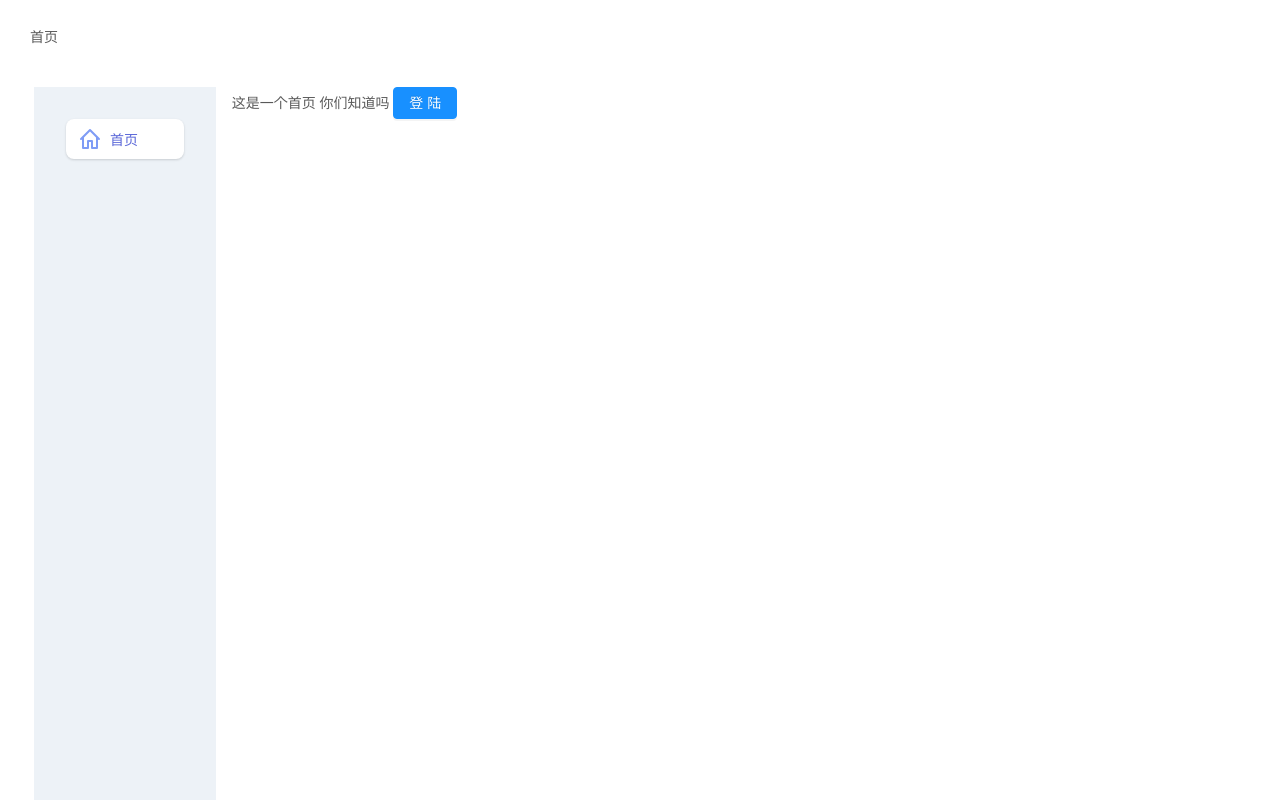
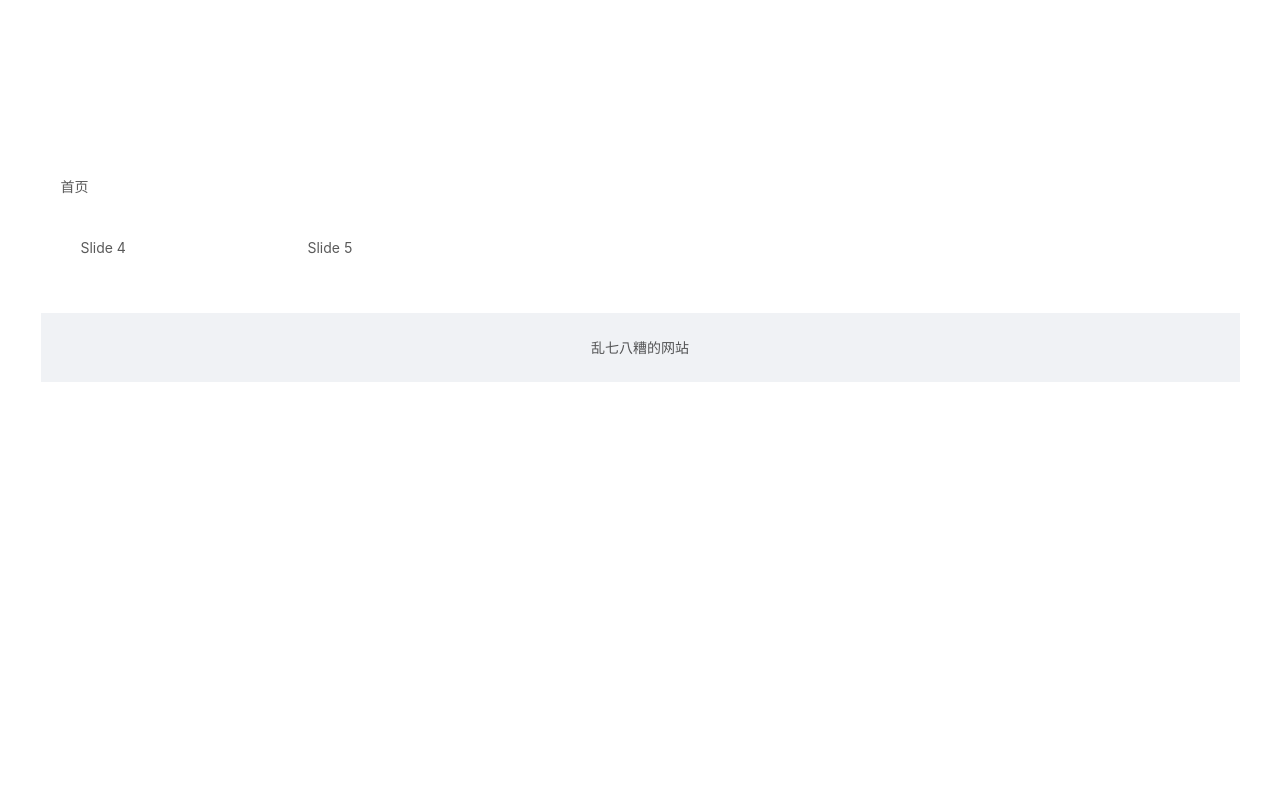
Before and after one commit to liulong2/xybbz, a Vue app: page /home in a window 1280 px wide. Shown: the top 800 px of the page. Built offline with nearby package versions, Linux system fonts and the light colour scheme.

Commit message:
增加swiperjs

```diff
--- a/package.json
+++ b/package.json
@@ -17,7 +17,9 @@
     "node-sass": "^5.0.0",
     "nprogress": "^0.2.0",
     "sass-loader": "^10.1.0",
+    "swiper": "^6.4.5",
     "vue": "^2.6.11",
+    "vue-awesome-swiper": "^4.1.1",
     "vue-axios": "^3.2.0",
     "vue-draggable-resizable": "^2.3.0",
     "vue-jsx": "^0.2.9",
--- a/src/components/LayOut/MyLayOut.vue
+++ b/src/components/LayOut/MyLayOut.vue
@@ -14,7 +14,7 @@
                 <my-dropdown></my-dropdown>
             </div>
         </a-layout-header>-->
-        <a-layout-content :style="{ padding: '0 10px', marginTop: '10px'}">
+        <a-layout-content id="layOut" :style="{ padding: '0 10px', marginTop: '10px', padding: '2rem', marginTop: '10%'}">
 
             <!--            处理路由面包屑-->
             <a-breadcrumb :routes="breadlist" :style="{ margin: '16px 20px' }">
@@ -29,9 +29,7 @@
                 </template>
             </a-breadcrumb>
             <div :style="{ background: '#fff', padding: '24px', minHeight: '100px', display: 'flex', }">
-                <!--<animated-vertical-tabs id="tobs"
-                                        style="animation-delay:.7s; animation-duration:4s;"></animated-vertical-tabs>-->
-                <animated-vertical-tabs></animated-vertical-tabs>
+
                 <a-divider id="divider" style="height: 100%" type="vertical" />
                 <slot name="myrouter">
                 </slot>
@@ -73,6 +71,7 @@
             this.getBreadCrumb(true)
         },
         methods: {
+
             ...mapGetters(['getBreadListState']),
             ...mapActions(['addBreadListState', 'removeBreadListState', 'addAllBreadListState']),
             getBreadCrumb(isReload) {
@@ -123,6 +122,11 @@
 </script>
 
 <style scoped>
+
+    #layOut{
+        margin-right: auto;
+        margin-left: auto;
+    }
 
     body {
 
--- a/src/components/LayOut/MylayOut222.vue
+++ /dev/null
@@ -1,52 +0,0 @@
-<template>
-    <a-layout id="components-layout-demo-top" class="layout">
-        <a-layout-header>
-            <div class="logo" />
-            <a-menu
-                    theme="dark"
-                    mode="horizontal"
-                    :default-selected-keys="['2']"
-                    :style="{ lineHeight: '64px' }"
-            >
-                <a-menu-item key="1">
-                    nav 1
-                </a-menu-item>
-                <a-menu-item key="2">
-                    nav 2
-                </a-menu-item>
-                <a-menu-item key="3">
-                    nav 3
-                </a-menu-item>
-            </a-menu>
-        </a-layout-header>
-        <a-layout-content style="padding: 0 50px">
-            <a-breadcrumb style="margin: 16px 0">
-                <a-breadcrumb-item>Home</a-breadcrumb-item>
-                <a-breadcrumb-item>List</a-breadcrumb-item>
-                <a-breadcrumb-item>App</a-breadcrumb-item>
-            </a-breadcrumb>
-            <div :style="{ background: '#fff', padding: '24px', minHeight: '280px', height: '100vh' }">
-                Content
-            </div>
-        </a-layout-content>
-        <a-layout-footer style="text-align: center">
-            Ant Design ©2018 Created by Ant UED
-        </a-layout-footer>
-    </a-layout>
-</template>
-
-<script>
-    export default {
-        name: "MylayOut222"
-    }
-</script>
-
-<style scoped>
-    #components-layout-demo-top .logo {
-        width: 120px;
-        height: 31px;
-        background: rgba(255, 255, 255, 0.2);
-        margin: 16px 24px 16px 0;
-        float: left;
-    }
-</style>
--- a/src/components/animatedVerticalTabs/AnimatedVerticalTabs.vue
+++ b/src/components/animatedVerticalTabs/AnimatedVerticalTabs.vue
@@ -30,6 +30,7 @@
                             <span
                                     :class="selected === 0 ? 'text-indigo-600' : 'text-gray-700'"
                                     class="ml-2 text-sm font-medium transition-all ease-out transition-medium"
+                                    style="animation-delay:.6s; animation-duration:4s;"
                             >
               首页
             </span>
@@ -62,18 +63,10 @@
     @import "../../static/css/tailwind/tailwind.min.css";
 
     #tabs {
-        width: 15%;
+        width: 9%;
         transition: .4s;
         /*font-family: Comfortaa;*/
     }
-
-    /*.bg-gray-200 {
-        transition: .4s;
-    }*/
-
-    /*#buttonSvg {
-        transition: .4s;
-    }*/
 
     .ease-in {
         transition-timing-function: cubic-bezier(0.4, 0, 1, 1);
@@ -146,21 +139,9 @@
             padding: 0;
         }
 
-
         #tabs {
-            /*display: none;*/
             width: 0;
-            /*display: none;*/
         }
-    }
-
-    @media (max-width: 1071px) {
-        span {
-            display: none;
-        }
-        /*span {
-            display: none;
-        }*/
     }
 
     @media (max-width: 934px) {
@@ -169,4 +150,13 @@
         }
     }
 
+    @media (max-width: 1774px) {
+        span {
+            display: none;
+        }
+        li {
+            margin:0 auto
+        }
+    }
+
 </style>
--- a/src/main.js
+++ b/src/main.js
@@ -5,8 +5,11 @@ import VueAxios from "vue-axios";
 import router from "../src/router";
 import store from "../src/store";
 import 'ant-design-vue/dist/antd.css';
-import less from 'less'
+import less from 'less';
+import VueAwesomeSwiper from 'vue-awesome-swiper'
+import 'swiper/swiper-bundle.css'
 
+Vue.use(VueAwesomeSwiper,)
 Vue.use(less)
 Vue.use(Antd);
 Vue.use(router, VueAxios);
--- a/src/router/index.js
+++ b/src/router/index.js
@@ -50,10 +50,6 @@ const routes = [
     {
         path: '/clock',
         component: Clock
-    },
-    {
-        path: '/you',
-        component: () => import('@/components/LayOut/MylayOut222')
     },
     {
         path: '/appMain',
--- a/src/views/xybbz/MyHome/MyHome.vue
+++ b/src/views/xybbz/MyHome/MyHome.vue
@@ -1,16 +1,56 @@
 <template>
-    <div id="home">
+    <!--<div id="home">
         这是一个首页  你们知道吗
         <a-button type="primary" @click="submitForm()">
             登陆
         </a-button>
-    </div>
+
+    </div>-->
+    <swiper ref="mySwiper" :options="swiperOptions">
+        <swiper-slide>Slide 1</swiper-slide>
+        <swiper-slide>Slide 2</swiper-slide>
+        <swiper-slide>Slide 3</swiper-slide>
+        <swiper-slide>Slide 4</swiper-slide>
+        <swiper-slide>Slide 5</swiper-slide>
+        <div class="swiper-pagination" slot="pagination"></div>
+    </swiper>
 </template>
 
 <script>
+    import { Swiper, SwiperSlide, directive } from 'vue-awesome-swiper'
+
     export default {
         name: "MyHome",
+        data() {
+          return {
+              swiperOptions: {
+                  pagination: {
+                      el: '.swiper-pagination'
+                  },
+                  // Some Swiper option/callback...
+              }
+          }
+        },
+        components: {
+            Swiper,
+            SwiperSlide
+        },
+        computed: {
+            swiper() {
+                return this.$refs.mySwiper.$swiper
+            }
+        },
+        mounted() {
+            console.log('Current Swiper instance object', this.swiper)
+            this.swiper.slideTo(3, 1000, false)
+        },
         methods: {
+            onSwiper(swiper) {
+                console.log(swiper)
+            },
+            onSlideChange() {
+                console.log('slide change')
+            },
             submitForm() {
                 this.$router.push("/generator")
             }
```
Also changed, not shown: 1 other file (tests, documents, lock files or other folders).
